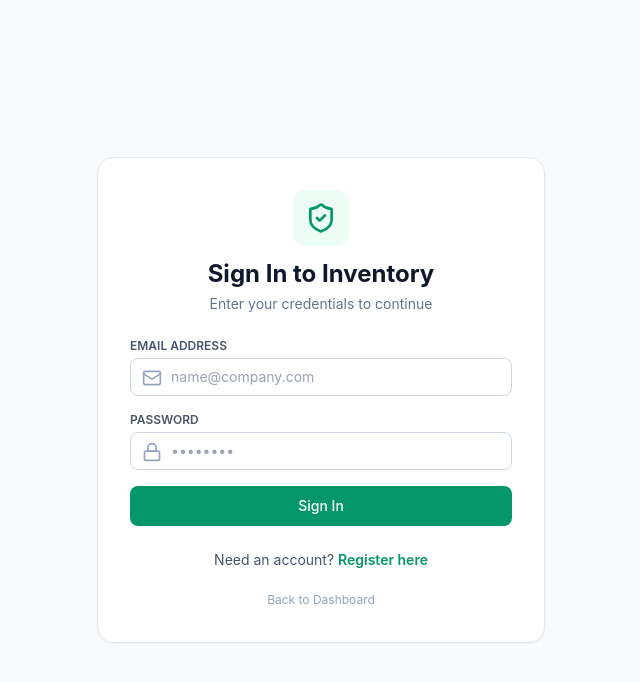
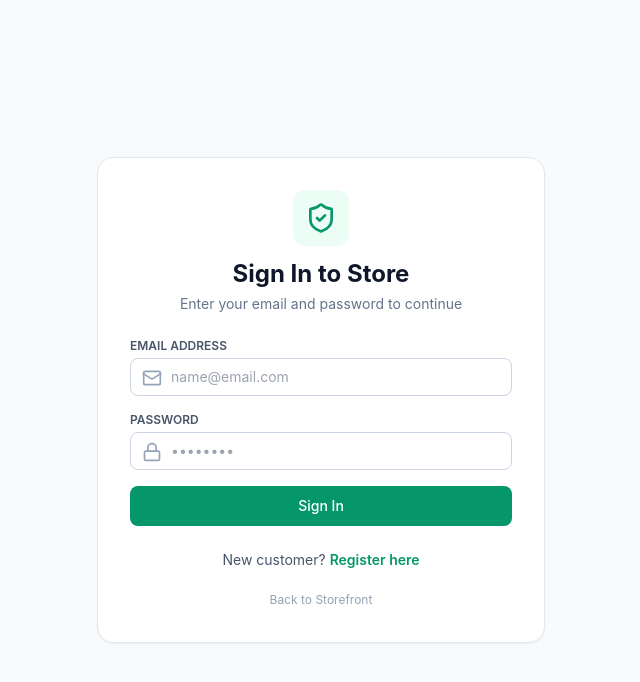
Before and after one commit to dpeacedigital/inventory-app, a Next.js app: page /login in a window 1280 px wide. Shown: the top 682 px of the page, without its empty margins (319-959 px from the left). Built offline with nearby package versions, Linux system fonts and the light colour scheme.

Commit message:
Refactor login page for customer account creation

```diff
--- a/src/app/login/page.tsx
+++ b/src/app/login/page.tsx
@@ -11,7 +11,6 @@ export default function LoginPage() {
   const [name, setName] = useState("");
   const [email, setEmail] = useState("");
   const [password, setPassword] = useState("");
-  const [role, setRole] = useState("STAFF");
   const [error, setError] = useState("");
 
   const handleSubmit = async (e: React.FormEvent) => {
@@ -19,7 +18,7 @@ export default function LoginPage() {
     setError("");
 
     const endpoint = isRegister ? "/api/auth/register" : "/api/auth/login";
-    const payload = isRegister ? { name, email, password, role } : { email, password };
+    const payload = isRegister ? { name, email, password } : { email, password };
 
     try {
       const res = await fetch(endpoint, {
@@ -32,7 +31,7 @@ export default function LoginPage() {
       if (res.ok) {
         if (isRegister) {
           setIsRegister(false);
-          alert("Account created successfully! Please log in.");
+          alert("Account created successfully! Please sign in.");
         } else {
           router.push("/");
           router.refresh();
@@ -53,10 +52,10 @@ export default function LoginPage() {
             <ShieldCheck className="w-8 h-8" />
           </div>
           <h1 className="text-2xl font-bold text-slate-900">
-            {isRegister ? "Create an Account" : "Sign In to Inventory"}
+            {isRegister ? "Create Customer Account" : "Sign In to Store"}
           </h1>
           <p className="text-sm text-slate-500 mt-1">
-            {isRegister ? "Register an admin, staff or customer profile" : "Enter your credentials to continue"}
+            {isRegister ? "Register to buy goods and track orders" : "Enter your email and password to continue"}
           </p>
         </div>
 
@@ -91,7 +90,7 @@ export default function LoginPage() {
               <input
                 required
                 type="email"
-                placeholder="name@company.com"
+                placeholder="name@email.com"
                 value={email}
                 onChange={(e) => setEmail(e.target.value)}
                 className="w-full pl-10 pr-4 py-2 border border-slate-300 rounded-lg text-sm focus:ring-2 focus:ring-emerald-500 outline-none"
@@ -114,31 +113,16 @@ export default function LoginPage() {
             </div>
           </div>
 
-          {isRegister && (
-            <div>
-              <label className="block text-xs font-semibold uppercase text-slate-600 mb-1">Role</label>
-              <select
-                value={role}
-                onChange={(e) => setRole(e.target.value)}
-                className="w-full px-3 py-2 border border-slate-300 rounded-lg text-sm bg-white"
-              >
-                <option value="STAFF">Staff (Sales & Inventory)</option>
-                <option value="ADMIN">Admin (Full Control)</option>
-                <option value="CUSTOMER">Customer</option>
-              </select>
-            </div>
-          )}
-
           <button
             type="submit"
             className="w-full py-2.5 bg-emerald-600 hover:bg-emerald-700 text-white font-medium rounded-lg text-sm transition mt-2"
           >
-            {isRegister ? "Register Account" : "Sign In"}
+            {isRegister ? "Create Customer Account" : "Sign In"}
           </button>
         </form>
 
         <div className="mt-6 text-center text-sm text-slate-600">
-          {isRegister ? "Already have an account? " : "Need an account? "}
+          {isRegister ? "Already have an account? " : "New customer? "}
           <button
             type="button"
             onClick={() => {
@@ -153,7 +137,7 @@ export default function LoginPage() {
 
         <div className="mt-4 text-center">
           <Link href="/" className="text-xs text-slate-400 hover:underline">
-            Back to Dashboard
+            Back to Storefront
           </Link>
         </div>
       </div>
```
